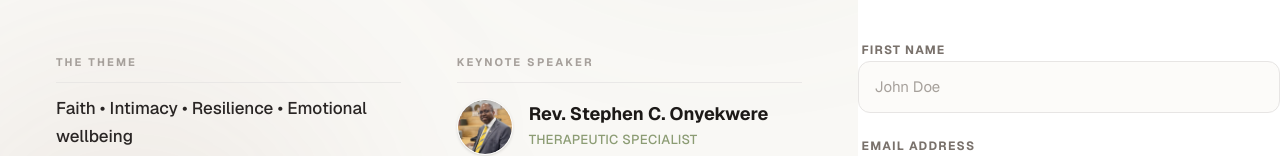
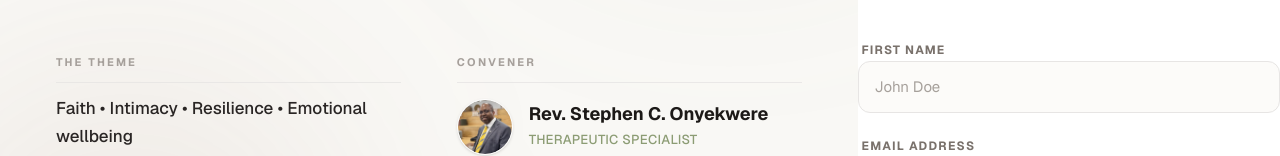
Before and after one commit to boyalonetech/ethosclinical, a Next.js app: page /reservations in a window 1280 px wide. Shown: the part 474-630 px from the top of the page. Built offline with nearby package versions, Linux system fonts and the light colour scheme.

Commit message:
fix: text update

```diff
--- a/src/app/reservations/page.tsx
+++ b/src/app/reservations/page.tsx
@@ -55,7 +55,9 @@ export default function ReservationPage() {
     } catch (error: any) {
       console.error(error);
       setIsSubmitting(false);
-      toast.error(error?.message || "Failed to confirm payment. Please try again.");
+      toast.error(
+        error?.message || "Failed to confirm payment. Please try again.",
+      );
     }
   };
 
@@ -152,7 +154,7 @@ export default function ReservationPage() {
             >
               <div>
                 <h3 className="text-[11px] font-bold tracking-[0.2em] uppercase text-stone-400 mb-3 border-b border-stone-200/80 pb-3">
-                  Keynote Speaker
+                  Convener
                 </h3>
                 <div className="flex items-center gap-4">
                   <div className="w-14 h-14 bg-[#e5e1db] rounded-full flex-shrink-0 flex items-center justify-center overflow-hidden border border-white shadow-sm mt-1">
@@ -203,7 +205,7 @@ export default function ReservationPage() {
                 <h4 className="font-semibold text-stone-900 text-sm">
                   Fri 24th April, 2026
                 </h4>
-                <p className="text-stone-500 text-sm mt-0.5">7:00pm - 9:00pm</p>
+                <p className="text-stone-500 text-sm mt-0.5">7:00pm - 9:30pm</p>
               </div>
             </div>
             <div className="flex gap-4">
```
